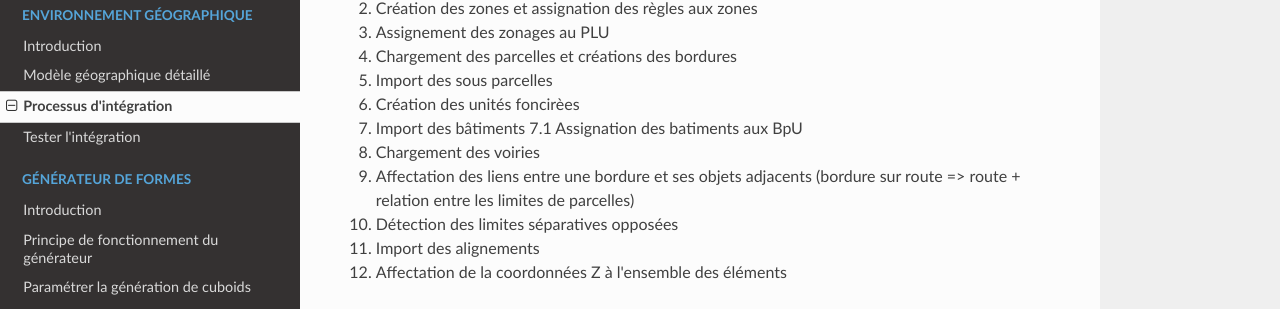
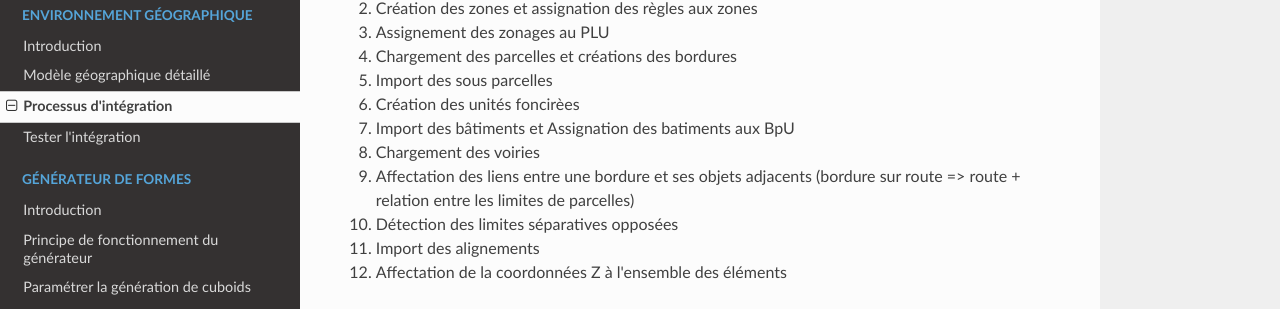
Before and after one commit to SimPLU3D/simplu3D-tutorial, an MkDocs documentation site: the page built from docs/envgeo/integration.md, in a window 1280 px wide and 900 px high, scrolled down 4377 px. Shown: the part 139-448 px from the top of the window. Built offline with MkDocs 1.6.1, drawn with Linux system fonts in a browser that asks for light colours; nearby versions of some CDN libraries.

Commit message:
minor typo

```diff
--- a/docs/envgeo/integration.md
+++ b/docs/envgeo/integration.md
@@ -155,8 +155,7 @@ Le code d'intégration se trouve ci-dessous, il est composé de 12 étapes.
 4. Chargement des parcelles et créations des bordures
 5. Import des sous parcelles
 6. Création des unités foncirèes
-7. Import des bâtiments
-    7.1 Assignation des batiments aux BpU
+7. Import des bâtiments et Assignation des batiments aux BpU
 8. Chargement des voiries
 9. Affectation des liens entre une bordure et ses objets adjacents (bordure sur route => route + relation entre les limites de parcelles)
 10. Détection des limites séparatives opposées
```
